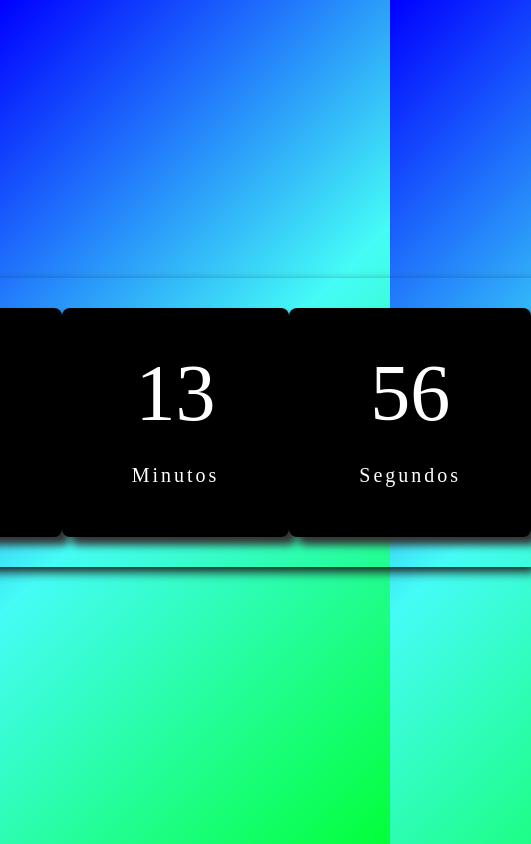
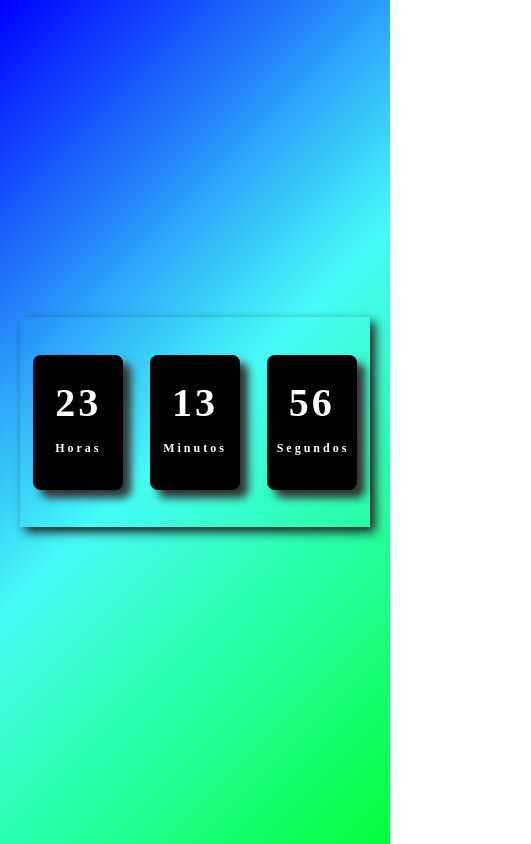
Before and after one commit to cauaMaciel/projeto_relogio, a plain HTML site: page index.html in a window 390 px wide. Shown: the whole page, 531 px wide, since content can reach past the window. Drawn offline with Linux system fonts and the light colour scheme; a web font is replaced by a local one.

Commit message:
melhora na sintaxe e responsividade terminada

```diff
--- a/estilo.css
+++ b/estilo.css
@@ -19,8 +19,7 @@ body{
 .principal{
     box-shadow: 5px 5px 10px rgb(29, 29, 29);
     background: transparent;
-    padding: 30px 0;
-    margin: 150px 200px;
+    height: 300px;
     width: 800px;
     display: flex;
     justify-content: space-around;
@@ -28,59 +27,30 @@ body{
     position: relative;
 }
 
-#horas {
-    font-size: 80px;
+.principal div{
+    height: 200px;
+    width: 200px;
+    flex-direction: column;
+    align-items: center;
+    justify-content: center;
+    background-color: black;
+    box-shadow: 8px 8px 8px rgb(51, 50, 50);
+    border-radius: 8px;
+    letter-spacing: 3px;
+
+    display: flex;
 }
 
-#minutos {
+.principal span{
     font-size: 80px;
+    font-weight: bold;
 }
-
-#segundos {
-    font-size: 80px;
-}
-
-.texto{
+.principal span.texto{
     display: flex;
     font-size: 20px;
     font-family: "Fira Sans Condensed",;
-    margin-top: 15px;
+    margin-top: 5px;
     text-align: center;
     padding: 10px;
-    letter-spacing: 3px;
-}
-
-.um {
-    background-color: black;
-    padding: 40px 60px;
-    box-shadow: 8px 8px 8px rgb(51, 50, 50);
-    border-radius: 8px;
-    flex-direction: column;
-    align-items: center;
-    justify-content: center;
-    display: flex;
-
 
 }
-
-.dois{
-    background-color: black;
-    padding: 40px 60px;
-    box-shadow: 8px 8px 8px rgb(51, 50, 50);
-    border-radius: 8px;
-    flex-direction: column;
-    align-items: center;
-    justify-content: center;
-    display: flex;
-}
-
-.tres{
-    background-color: black;
-    padding: 40px 60px;
-    box-shadow: 8px 8px 8px rgb(51, 50, 50);
-    border-radius: 8px;
-    flex-direction: column;
-    align-items: center;
-    justify-content: center;
-    display: flex;
-}
--- a/index.html
+++ b/index.html
@@ -19,23 +19,23 @@
 </head>
 
 <body>
-    <section class="principal">
-        <div class="um">
+    <div class="principal">
+        <div >
             <span id="horas">00</span>
             <span class="texto">Horas</span>
 
         </div>
 
-        <div class="dois">
+        <div >
             <span id="minutos">00</span>
             <span class="texto">Minutos</span>
         </div>
 
-        <div class="tres">
+        <div >
             <span id="segundos">00</span>
             <span class="texto">Segundos</span>
         </div>
-    </section>
+    </div>
 
     <script src="relogio..js"></script>
 </body>
--- a/responsive.css
+++ b/responsive.css
@@ -0,0 +1,58 @@
+@media(max-width: 720px){
+    .principal{
+        height: 300px;
+        width: 600px;
+    }
+
+    .principal div{
+        width: 160px;
+    }
+
+}
+
+@media(max-width: 470px){
+    .principal{
+        height: 250px;
+        width: 380px;
+    }
+
+    .principal div{
+        width: 110px;
+        height: 170px;
+
+    }
+
+    .principal span{
+        font-size: 45px;
+
+    }
+
+    .principal span.texto{
+        font-size: 15px;
+
+    }
+}
+
+@media(max-width: 398px){
+    .principal{
+        height: 210px;
+        width: 350px;
+    }
+
+    .principal div{
+        width: 90px;
+        height: 135px;
+
+    }
+
+    .principal span{
+        font-size: 40px;
+
+    }
+
+    .principal span.texto{
+        font-size: 12px;
+
+    }
+
+}
```
